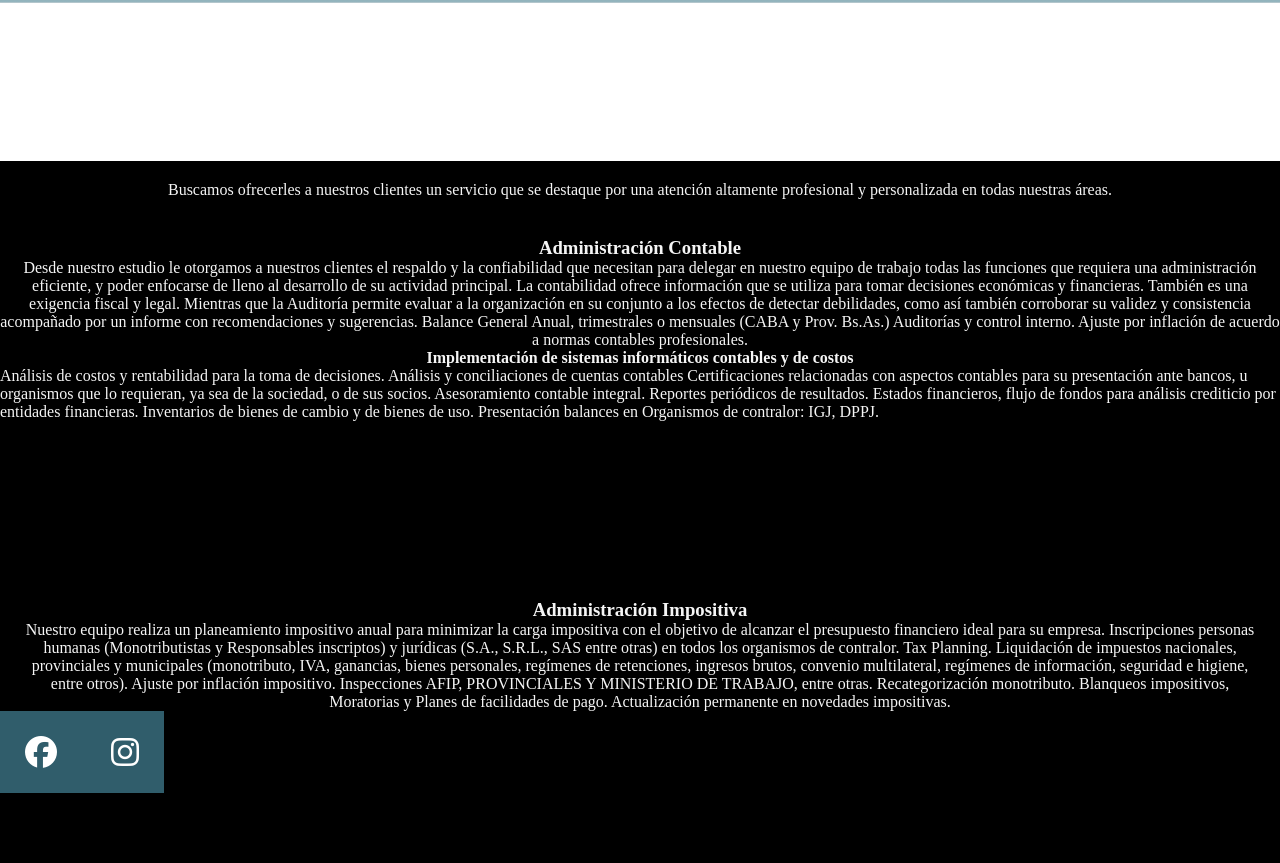
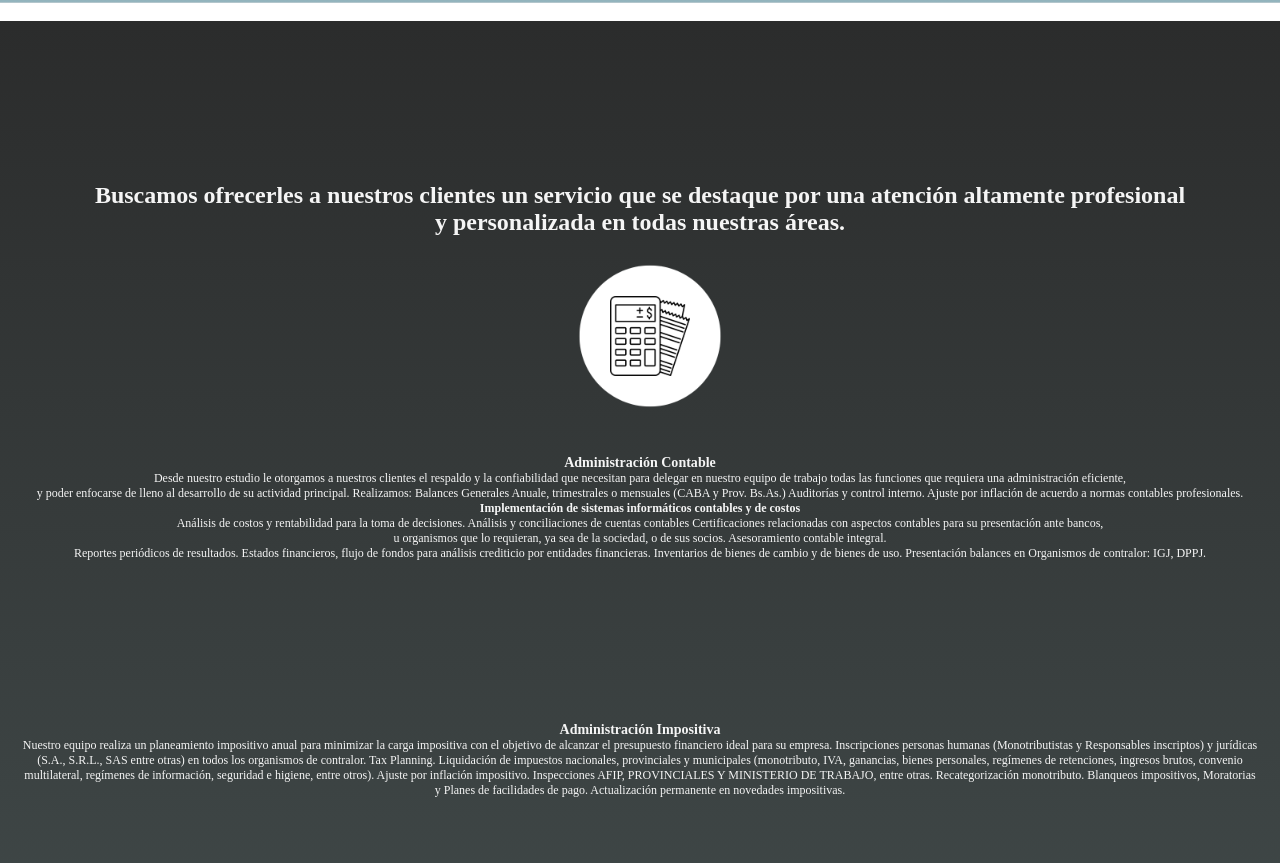
Before and after one commit to bravoerika/Estudio-pm, a plain HTML site: page pages/servicios.html in a window 1280 px wide. Shown: the part 89-952 px from the top of the page. Drawn offline with Linux system fonts and the light colour scheme.

Commit message:
moficaciones finales

```diff
--- a/_variables.scss
+++ /dev/null
@@ -1 +0,0 @@
-$color-principal: #305D6B ;
--- a/main.scss
+++ /dev/null
@@ -1,6 +0,0 @@
-@import "./variables";
-@import "./index.html";
-@import "./components/contacto";
-@import "./components/estudio";
-@import "./components/quienessomos";
-@import "./components/servicio";
--- a/pages/servicios.html
+++ b/pages/servicios.html
@@ -39,23 +39,26 @@
     <!--Main--> <!--Main--> <!--Main--> <!--Main--> <!--Main--> <!--Main--> <!--Main--> <!--Main--> <!--Main--> <!--Main--> <!--Main--> <!--Main-->
     <main class="servicios">
         <section class="nuestrosServicios">
-            <p> Buscamos ofrecerles a nuestros clientes un servicio que se destaque por una atención altamente profesional y personalizada en todas nuestras áreas.
-            </p>
+            <h2> Buscamos ofrecerles a nuestros clientes un servicio que se destaque por una atención altamente profesional <br>
+                 y personalizada en todas nuestras áreas.
+            </h2>
         </section>
-        <secttionn class="responsables__inscriptos">
+        <img src="/images/administracion-contable-servicios.png" alt="imagen ilustrativa" class="adminContable">
+        <secttion class="admin__contable">
             <h3> Administración Contable</h3>
-                <p>Desde nuestro estudio le otorgamos a nuestros clientes el respaldo y la confiabilidad que necesitan para delegar en nuestro equipo de trabajo todas las funciones que requiera una administración eficiente, y poder enfocarse de lleno al desarrollo de su actividad principal.
+            <p> Desde nuestro estudio le otorgamos a nuestros clientes el respaldo y la confiabilidad que necesitan para delegar en nuestro equipo de trabajo todas las funciones que requiera una administración eficiente, <br>
+                 y poder enfocarse de lleno al desarrollo de su actividad principal.
+                Realizamos: Balances Generales Anuale, trimestrales o mensuales (CABA y Prov. Bs.As.)
+                Auditorías y control interno.
+                Ajuste por inflación de acuerdo a normas contables profesionales.
+                </p>
 
-                    La contabilidad ofrece información que se utiliza para tomar decisiones económicas y financieras. También es una exigencia fiscal y legal. Mientras que la Auditoría permite evaluar a  la organización en su conjunto a los efectos de detectar debilidades, como así también corroborar su validez y consistencia acompañado por un informe con recomendaciones y sugerencias.
-
-                    Balance General Anual, trimestrales o mensuales (CABA y Prov. Bs.As.)
-                    Auditorías y control interno.
-                    Ajuste por inflación de acuerdo a normas contables profesionales.
             <h4>Implementación de sistemas informáticos contables y de costos</h4>
-                    Análisis de costos y rentabilidad para la toma de decisiones.
+                   <p> Análisis de costos y rentabilidad para la toma de decisiones.
                     Análisis y conciliaciones de cuentas contables
-                    Certificaciones relacionadas con aspectos contables para su presentación ante bancos, u organismos que lo requieran, ya sea de la sociedad, o de sus socios.
-                    Asesoramiento contable integral.
+                    Certificaciones relacionadas con aspectos contables para su presentación ante bancos, <br>
+                    u organismos que lo requieran, ya sea de la sociedad, o de sus socios.
+                    Asesoramiento contable integral. <br>
                     Reportes periódicos de resultados.
                     Estados financieros, flujo de fondos para análisis crediticio por entidades financieras.
                     Inventarios de bienes de cambio y de bienes de uso.
@@ -99,9 +102,9 @@
     <!--FOOTER--><!--FOOTER--><!--FOOTER--><!--FOOTER--><!--FOOTER--><!--FOOTER--><!--FOOTER--><!--FOOTER--><!--FOOTER--><!--FOOTER--><!--FOOTER--><!--FOOTER--><!--FOOTER--><!--FOOTER-->
     <footer class="footer">
         <section class="redes">
-        <a href="https://www.instagram.com/estudiocontable.pm" target="_blank" "<i class="fa-brands fa-facebook fa-2x"></i>
+        <a href="https://www.facebook.com/estudiopm.contable" target="_blank" "<i class="fa-brands fa-facebook fa-2x"></i>
         </a>
-        <a href="https://www.facebook.com/estudiopm.contable" target="_blank" "<i class="fa-brands fa-instagram fa-2x"></i>
+        <a href="https://www.instagram.com/estudiocontable.pm" target="_blank" "<i class="fa-brands fa-instagram fa-2x"></i>
          </a>
     </section>
 </footer>
--- a/style.css
+++ b/style.css
@@ -84,18 +84,16 @@ a{
     color:whitesmoke;
     text-align: center;
     top: 240px;
-    transform: translate(0%, -25%);
+
 }
 
 /*FOOTER*//*FOOTER*//*FOOTER*//*FOOTER*//*FOOTER*//*FOOTER*//*FOOTER*//*FOOTER*//*FOOTER*//*FOOTER*//*FOOTER*//*FOOTER*/
 
 .footer{
-    position:absolute;
-    top:800px;
+    width: 100%;
     background-color: #305D6B;
     display: flex;
     justify-content: center;
-
 
 }
 
@@ -106,44 +104,58 @@ a{
 }
 
 /*Estudio*//*Estudio*//*Estudio*//*Estudio*//*Estudio*//*Estudio*//*Estudio*//*Estudio*//*Estudio*//*Estudio*//*Estudio*/
-.estudioInfo{
-    background-color: black;
-    background-image: url(./images/oficina-imagen.jpg);
-    background-repeat: no-repeat;
-    background-size: 100%;
-    background-position: center;
+.estudio {
+    text-align: center;
+    color:whitesmoke;
+    bottom: 50px;
+    font-size: 35px;
+    background-image: url(/images/oficina.jpg);
 }
 
-.estudio__info {
-    text-align: center;
-    color: whitesmoke;
-    margin-top: 140px;
-    top: 240px;
-    bottom:0%;
-    padding:20px;
+.estudioInfo {
+    text-align:center;
+    color: black;
+    padding: 100px;
+    background-color: whitesmoke;
+    font-size: 16px;
 }
+
 
 /*SERVICIOS*//*SERVICIOS*//*SERVICIOS*//*SERVICIOS*//*SERVICIOS*//*SERVICIOS*//*SERVICIOS*//*SERVICIOS*//*SERVICIOS*/
 .servicios {
-    background-color: black;
+    background-color:black;
+    padding-top: 1px;
+    padding-bottom: 10px;
+    background-image: linear-gradient(#2b2c2c, #475252);
 
 }
+.adminContable {
+    display: flex;
+    justify-content: center;
+    height: 200px;
+    width: 200px;
+    margin-left: 550px;
+    transition: all 2s;
+
+}
+.admin__contable {
+
+    text-align: center;
+    color: whitesmoke;
+    margin-block-start: 700px;
+    top: 10px;
+    bottom:0%;
+    padding:20px;
+    font-size: 12px;
+}
+
 .nuestrosServicios{
     text-align: center;
     color: whitesmoke;
     margin-top: 140px;
-    top: 240px;
+    top: 10px;
     bottom:0%;
-    padding:20px;
-
-}
-.responsables__inscriptos {
-    text-align: center;
-    color: whitesmoke;
-    margin-top: 140px;
-    top: 240px;
-    bottom:0%;
-    padding:20px;
+    padding-top:20px;
 
 }
 
@@ -207,15 +219,6 @@ a{
 
 
 }
-.nombreErika {
-    color: blue;
-    background-color:olive;
-    justify-items: right;
-    transition: all 2s;
-
-
-}
-
 .nombreMatias {
     justify-items: left;
     color:blueviolet;
```
Also changed, not shown: index.html (+2 -2 lines), pages/contacto.html (+2 -2 lines), pages/estudio.html (+6 -5 lines), images/administracion-contable-servicios.png (added), images/erika.jpg (deleted), images/estudio-estudiopm-img.jpg (added), images/estudio-img.jpeg (added), images/estudiocontable-servicios.jpg (added), scss/main.css (deleted), 2 other files.
